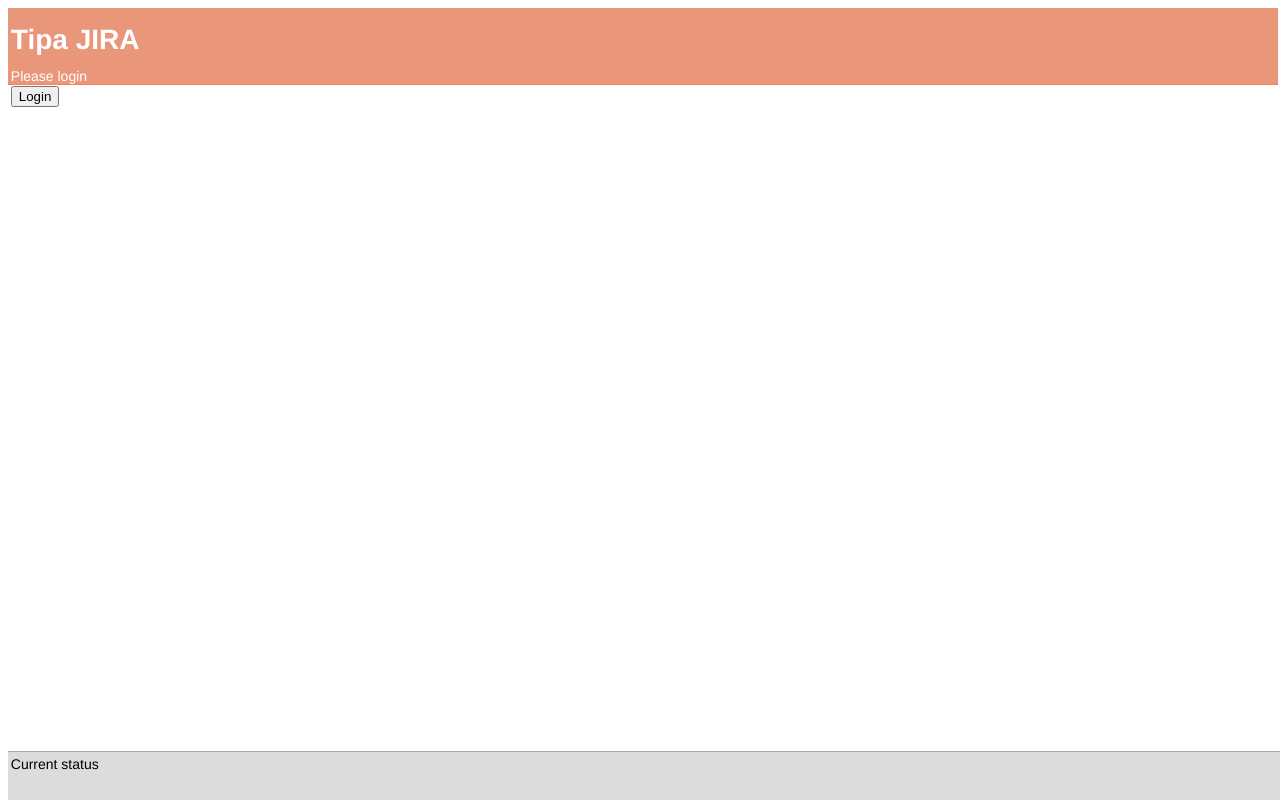
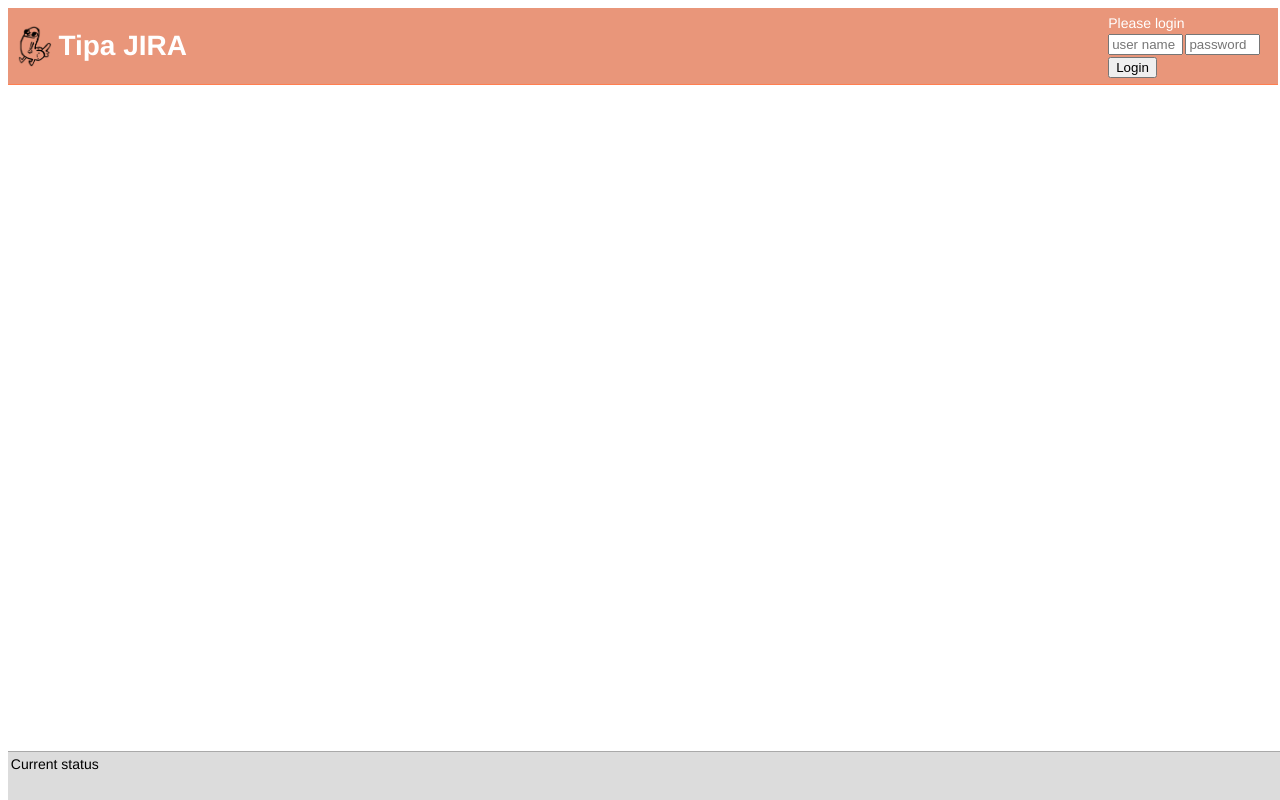
Before and after one commit to dokhrimovich/tipa-jira, a React app: page / in a window 1280 px wide. Built offline with nearby package versions, Linux system fonts and the light colour scheme.

Commit message:
added dummy login form to header

```diff
--- a/src/js/components/common/button.js
+++ b/src/js/components/common/button.js
@@ -1,14 +1,10 @@
 import React from 'react';
 
-const Button = ({
-    className,
-    title,
-    onClick
-                }) => (
+const Button = ({ className, title, type, onClick }) => (
     <div className={'btn-wrap ' + (className || '')}>
         <button
             className="btn"
-            type="button"
+            type={type || 'button'}
             onClick={onClick}
         >
         {title}
--- a/src/js/components/header.js
+++ /dev/null
@@ -1,24 +0,0 @@
-import React from 'react';
-import Button from './common/button';
-
-const Header = ({
-    userName,
-    isLoggedIn,
-    onLoginClick,
-    onLogoutClick
-                }) => (
-    <div className="header">
-        <a href="/" className="header-logo"></a>
-        <h1>Tipa JIRA</h1>
-        {isLoggedIn
-            ? (<span>Welcome, {userName}</span>)
-            : (<span>Please login</span>)
-        }
-        {isLoggedIn
-            ? (<Button title="Logout" className="btn-logout" onClick={() => onLogoutClick()} />)
-            : (<Button title="Login" className="btn-login" onClick={() => onLoginClick()} />)
-        }
-    </div>
-);
-
-export default Header;
--- /dev/null
+++ b/src/js/components/header/header.js
@@ -0,0 +1,24 @@
+import React from 'react';
+import Logo from './logo';
+import LoginInvitationForm from './login-invitation-form';
+import UserData from './user-data';
+
+const Header = ({
+    userName,
+    isLoggedIn,
+    onLoginClick,
+    onLogoutClick
+                }) => (
+    <div className="header">
+        <Logo className="header-logo" url="/" />
+        <h1 className="header-title">Tipa JIRA</h1>
+        <div className="header-right-container">
+            {isLoggedIn
+                ? (<UserData userName={userName} onLogoutClick={onLogoutClick} />)
+                : (<LoginInvitationForm onLoginClick={onLoginClick}/>)
+            }
+        </div>
+    </div>
+);
+
+export default Header;
--- /dev/null
+++ b/src/js/components/header/login-invitation-form.js
@@ -0,0 +1,48 @@
+import React from 'react';
+import Button from '../common/button';
+
+class LoginInvitationForm extends React.Component {
+    constructor() {
+        super();
+
+        this.state = {
+            userName: '',
+            password: '',
+            message: { text: 'Please login' }
+        };
+    }
+
+    render() {
+        return (<form className="header-login-invite-form" onSubmit={(event) => this.handleSubmit(event)}>
+            <span className={'form-message ' + this.state.message.type}>{this.state.message.text}</span>
+
+            <input type="text" placeholder="user name" value={this.state.userName} onChange={(event) => this.userNameChangeHandler(event)}/>
+            <input type="text" placeholder="password" value={this.state.password} onChange={(event) => this.passwordChangeHandler(event)}/>
+
+            <Button type="submit" title="Login" className="btn-login" />
+        </form>);
+    }
+
+    userNameChangeHandler(event) {
+        this.setState({ userName: event.target.value });
+    }
+
+    passwordChangeHandler(event) {
+        this.setState({ password: event.target.value });
+    }
+
+    handleSubmit(event) {
+        event.preventDefault();
+
+        const { onLoginClick } = this.props;
+
+        onLoginClick(this.state.userName, this.state.password)
+            .then(() => {}, (error) => {
+                this.setState({
+                    message: { type: 'error', text: error }
+                });
+            });
+    }
+}
+
+export default LoginInvitationForm;
--- /dev/null
+++ b/src/js/components/header/logo.js
@@ -0,0 +1,9 @@
+import React from 'react';
+
+const Logo = ({ url }) => (
+    <a href={url} className="header-logo">
+        <span></span>
+    </a>
+);
+
+export default Logo;
--- /dev/null
+++ b/src/js/components/header/user-data.js
@@ -0,0 +1,11 @@
+import React from 'react';
+import Button from '../common/button';
+
+const LoginInvitationForm = ({ userName, onLogoutClick }) => (
+    <div className="header-user-container">
+        <span>Welcome, {userName}</span>
+        <Button title="Logout" className="btn-logout" onClick={() => onLogoutClick()} />
+    </div>
+);
+
+export default LoginInvitationForm;
--- a/src/js/containers/header-container.js
+++ b/src/js/containers/header-container.js
@@ -1,5 +1,5 @@
 import React from 'react';
-import Header from "../components/header";
+import Header from "../components/header/header";
 import { connect } from "react-redux";
 
 const mapStateToProps = (state) => ({
@@ -8,7 +8,23 @@ const mapStateToProps = (state) => ({
 });
 
 const mapDispatchToProps = (dispatch) => ({
-    onLoginClick: () => dispatch({ type: 'LOGIN' }),
+    onLoginClick: (userName, password) => {
+        let authPromise = new Promise((resolve, reject) => {
+                window.setTimeout(() => {
+                    if (password === '777') {
+                        resolve();
+                    } else {
+                        reject('auth error');
+                    }
+                }, 200);
+        });
+
+        authPromise.then(() => {
+            dispatch({ type: 'LOGIN', userName: userName });
+        });
+
+        return authPromise;
+    },
     onLogoutClick: () => dispatch({ type: 'LOGOUT' })
 });
 
--- a/src/js/reducers/user.js
+++ b/src/js/reducers/user.js
@@ -3,7 +3,7 @@ const user = (state = {}, action) => {
         case 'LOGIN':
             return Object.assign({}, state, {
                 isLoggedIn: true,
-                name: 'Kukuruzko'
+                name: action.userName
             });
         case 'LOGOUT':
             return Object.assign({}, state, {
--- /dev/null
+++ b/src/styles/common.scss
@@ -0,0 +1,3 @@
+.form-message.error {
+  color: red;
+}
--- a/src/styles/header.scss
+++ b/src/styles/header.scss
@@ -1,4 +1,6 @@
 .header {
+  display: flex;
+  align-items: center;
   width: 100%;
   height: 5em;
   background-color: darksalmon;
@@ -7,6 +9,65 @@
   color: #FFF;
 
   .header-logo {
-    background-image: url("./img/logo.png");
+    display: flex;
+    flex: 0 0 auto;
+    width: 3em;
+    height: 3em;
+    padding: 0.2em;
+    align-items: center;
+    box-sizing: content-box;
+
+    span {
+      display: inline-block;
+      width: 100%;
+      height: 100%;
+      text-indent: -9999em;
+      background-size: contain;
+      background-repeat: no-repeat;
+      background-position: center;
+      background-image: url("./img/logo.png");
+    }
+  }
+
+  .header-title {
+    flex: 0 0 auto;
+  }
+
+  .header-right-container {
+    display: flex;
+    flex: 1 0 auto;
+    flex-direction: row-reverse;
+  }
+
+  .header-user-container {
+
+  }
+
+  .header-login-invite-form {
+    display: flex;
+    flex-wrap: wrap;
+    flex: 0 0 auto;
+    width: 12em;
+
+    span {
+      margin: 0.1em;
+      width: 12em;
+    }
+
+    input {
+      width: 5em;
+      margin: 0 0.1em;
+    }
+
+    .btn-login {
+      margin: 0.1em;
+    }
+  }
+
+  .header-user-container {
+    display: flex;
+    flex-wrap: wrap;
+    flex: 0 0 auto;
+    width: 12em;
   }
 }
--- a/src/styles/main.scss
+++ b/src/styles/main.scss
@@ -1,3 +1,4 @@
 @import 'root';
 @import 'header';
 @import 'footer';
+@import 'common';
```
